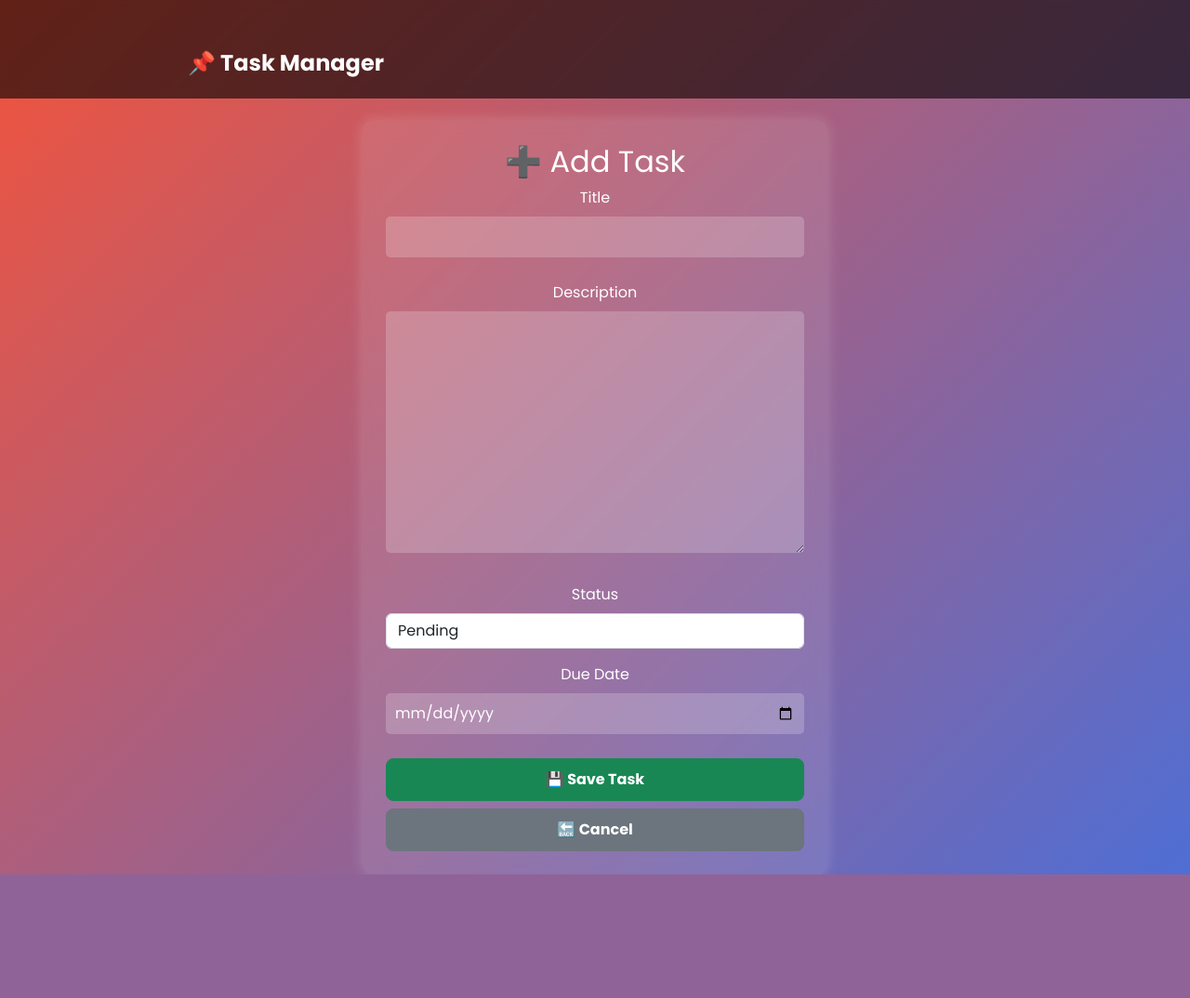
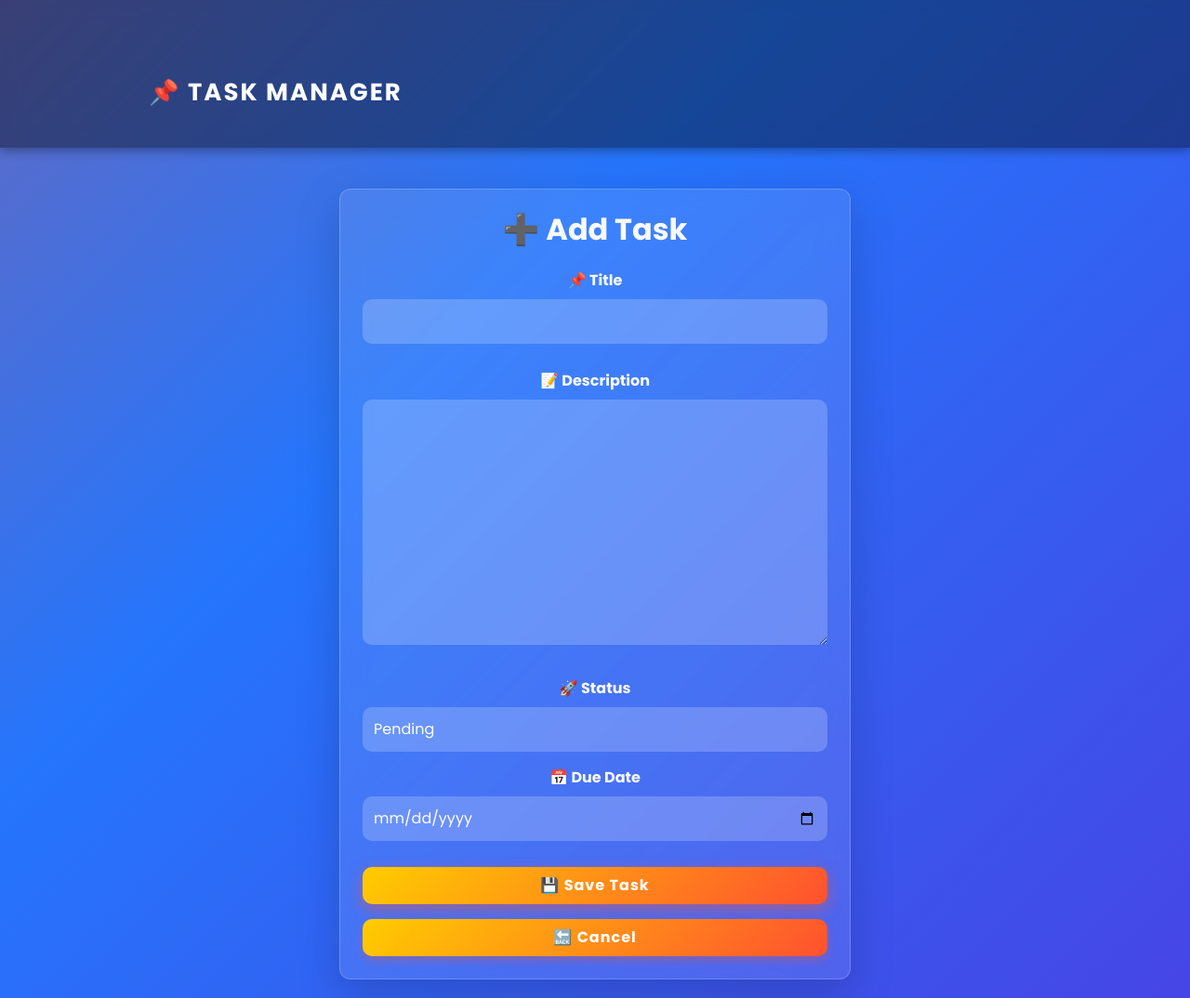
Before and after one commit to loayAlzaben1/Django_Project, a Django app: page /create/ in a window 1280 px wide. Shown: the whole page at 93% size. Before the commit the page ends 941 px from the top, so only its background shows below. Run offline with Django 5.2, Linux system fonts and the light colour scheme.

Commit message:
Updated styles and task delete confirmation UI

```diff
--- a/tasks/static/css/styles.css
+++ b/tasks/static/css/styles.css
@@ -1,76 +1,98 @@
-/* 🌟 Cool Animated Background */
+/* 🌟 Stunning Animated Background */
 body {
     background: linear-gradient(-45deg, #6a11cb, #2575fc, #ff512f, #dd2476);
     background-size: 400% 400%;
-    animation: gradientBG 10s ease infinite;
+    animation: gradientBG 15s ease infinite;
     font-family: 'Poppins', sans-serif;
     color: white;
     min-height: 100vh;
     display: flex;
     flex-direction: column;
     align-items: center;
+    justify-content: center;
+    overflow-x: hidden;
 }
 
-/* ✨ Background Animation */
+/* ✨ Enhanced Background Animation */
 @keyframes gradientBG {
     0% { background-position: 0% 50%; }
     50% { background-position: 100% 50%; }
     100% { background-position: 0% 50%; }
 }
 
-/* 📌 Navbar */
+/* 📌 Elegant Navbar */
 .navbar {
-    background: rgba(0, 0, 0, 0.6);
+    background: rgba(0, 0, 0, 0.4);
     padding: 15px;
-    backdrop-filter: blur(5px);
+    backdrop-filter: blur(10px);
     width: 100%;
+    box-shadow: 0px 4px 10px rgba(0, 0, 0, 0.3);
 }
 
 .navbar-brand {
-    font-size: 24px;
+    font-size: 26px;
     font-weight: bold;
+    text-transform: uppercase;
+    letter-spacing: 2px;
 }
 
 /* 📜 Centered Page Content */
 .container {
-    max-width: 900px;
-    margin-top: 30px;
+    max-width: 1000px;
+    margin-top: 40px;
+    padding: 20px;
 }
 
-/* 🏆 Table Styling */
+/* 🏆 Elegant Table Styling */
 .table {
-    background: rgba(255, 255, 255, 0.1);
-    border-radius: 10px;
+    background: rgba(255, 255, 255, 0.15);
+    border-radius: 12px;
     overflow: hidden;
-    backdrop-filter: blur(10px);
+    backdrop-filter: blur(12px);
+    border-collapse: separate;
+    box-shadow: 0px 5px 15px rgba(255, 255, 255, 0.2);
 }
 
 .table th {
-    background-color: rgba(255, 255, 255, 0.2);
+    background-color: rgba(255, 255, 255, 0.3);
     color: #ffcc00;
+    padding: 12px;
 }
 
 .table td {
     background-color: rgba(255, 255, 255, 0.1);
+    padding: 12px;
+    transition: background 0.3s;
 }
 
-/* 🔘 Buttons */
+.table td:hover {
+    background-color: rgba(255, 255, 255, 0.2);
+}
+
+/* 🔘 Improved Buttons */
 .btn {
-    border-radius: 8px;
+    border-radius: 10px;
     transition: all 0.3s ease-in-out;
     font-weight: bold;
-    padding: 10px 15px;
+    padding: 12px 18px;
+    letter-spacing: 1px;
+    background: linear-gradient(135deg, #ffcc00, #ff512f);
+    color: white;
+    border: none;
+    box-shadow: 0px 5px 10px rgba(255, 81, 47, 0.3);
 }
 
 .btn:hover {
-    transform: scale(1.05);
+    transform: translateY(-3px) scale(1.08);
+    box-shadow: 0px 8px 15px rgba(255, 81, 47, 0.5);
 }
 
-/* 🎯 Status Badges */
+/* 🎯 Modern Status Badges */
 .badge {
-    padding: 6px 12px;
-    border-radius: 5px;
+    padding: 8px 14px;
+    border-radius: 6px;
     font-weight: bold;
+    text-transform: uppercase;
 }
 
 .badge-pending {
@@ -88,49 +110,55 @@ body {
     color: white;
 }
 
-/* 📜 Beautiful Form Styling */
+/* 📜 Glassmorphic Form Styling */
 .form-container {
     background: rgba(255, 255, 255, 0.1);
-    padding: 25px;
-    border-radius: 10px;
-    max-width: 500px;
+    padding: 30px;
+    border-radius: 12px;
+    max-width: 550px;
     margin: auto;
-    backdrop-filter: blur(10px);
-    box-shadow: 0px 0px 15px rgba(255, 255, 255, 0.2);
+    backdrop-filter: blur(15px);
+    box-shadow: 0px 8px 20px rgba(255, 255, 255, 0.3);
     text-align: center;
+    border: 1px solid rgba(255, 255, 255, 0.2);
 }
 
-/* 🌟 Form Input Styling */
+/* 🌟 Sleek Form Input Styling */
 form input,
 form select,
 form textarea {
     background: rgba(255, 255, 255, 0.2);
     color: white;
     border: none;
-    padding: 10px;
-    border-radius: 5px;
+    padding: 12px;
+    border-radius: 8px;
     width: 100%;
-    margin-bottom: 10px;
+    margin-bottom: 12px;
+    font-size: 16px;
+    transition: all 0.3s;
 }
 
 form input:focus,
 form select:focus,
 form textarea:focus {
     outline: none;
-    box-shadow: 0px 0px 5px rgba(255, 255, 255, 0.5);
+    box-shadow: 0px 0px 8px rgba(255, 255, 255, 0.5);
+    background: rgba(255, 255, 255, 0.3);
 }
 
-/* 📌 Center the Buttons */
+/* 📌 Full-width Buttons */
 .w-100 {
     display: block;
     width: 100%;
 }
 
-/* 🌟 Footer */
+/* 🌟 Enhanced Footer */
 .footer {
     text-align: center;
     margin-top: auto;
     padding: 20px;
-    background: rgba(0, 0, 0, 0.3);
+    background: rgba(0, 0, 0, 0.4);
     width: 100%;
+    font-size: 14px;
+    box-shadow: 0px -4px 10px rgba(0, 0, 0, 0.2);
 }
--- a/tasks/templates/tasks/task_form.html
+++ b/tasks/templates/tasks/task_form.html
@@ -1,28 +1,69 @@
 {% extends 'tasks/base.html' %}
 
 {% block content %}
-    <div class="form-container">
-        <h2 class="text-center">{% if form.instance.pk %}✏️ Edit Task{% else %}➕ Add Task{% endif %}</h2>
-        <form method="POST">
+    <div class="form-container shadow-lg p-4 rounded-lg animate-fade-in">
+        <h2 class="text-center fw-bold text-light mb-4">
+            {% if form.instance.pk %} ✏️ Edit Task {% else %} ➕ Add Task {% endif %}
+        </h2>
+        <form method="POST" class="glass-form">
             {% csrf_token %}
             <div class="mb-3">
-                <label class="form-label">Title</label>
+                <label class="form-label text-light fw-semibold">📌 Title</label>
                 {{ form.title }}
             </div>
             <div class="mb-3">
-                <label class="form-label">Description</label>
+                <label class="form-label text-light fw-semibold">📝 Description</label>
                 {{ form.description }}
             </div>
             <div class="mb-3">
-                <label class="form-label">Status</label>
+                <label class="form-label text-light fw-semibold">🚀 Status</label>
                 {{ form.status }}
             </div>
             <div class="mb-3">
-                <label class="form-label">Due Date</label>
+                <label class="form-label text-light fw-semibold">📅 Due Date</label>
                 {{ form.due_date }}
             </div>
-            <button type="submit" class="btn btn-success w-100">💾 Save Task</button>
-            <a href="{% url 'task_list' %}" class="btn btn-secondary w-100 mt-2">🔙 Cancel</a>
+            <button type="submit" class="btn btn-glow w-100 py-2 fw-bold">💾 Save Task</button>
+            <a href="{% url 'task_list' %}" class="btn btn-outline-light w-100 mt-3 py-2 fw-bold">🔙 Cancel</a>
         </form>
     </div>
+
+    <style>
+        .form-container {
+            background: rgba(255, 255, 255, 0.1);
+            backdrop-filter: blur(15px);
+            border: 1px solid rgba(255, 255, 255, 0.2);
+            box-shadow: 0px 8px 20px rgba(255, 255, 255, 0.3);
+            animation: fadeIn 0.8s ease-in-out;
+        }
+        .glass-form input, .glass-form select, .glass-form textarea {
+            background: rgba(255, 255, 255, 0.2);
+            color: white;
+            border: none;
+            padding: 12px;
+            border-radius: 10px;
+            width: 100%;
+            margin-bottom: 12px;
+            transition: all 0.3s;
+        }
+        .glass-form input:focus, .glass-form select:focus, .glass-form textarea:focus {
+            outline: none;
+            box-shadow: 0px 0px 10px rgba(255, 255, 255, 0.6);
+        }
+        .btn-glow {
+            background: linear-gradient(135deg, #ffcc00, #ff512f);
+            color: white;
+            border: none;
+            box-shadow: 0px 5px 15px rgba(255, 81, 47, 0.5);
+            transition: all 0.3s;
+        }
+        .btn-glow:hover {
+            transform: translateY(-3px) scale(1.1);
+            box-shadow: 0px 10px 20px rgba(255, 81, 47, 0.7);
+        }
+        @keyframes fadeIn {
+            from { opacity: 0; transform: translateY(-10px); }
+            to { opacity: 1; transform: translateY(0); }
+        }
+    </style>
 {% endblock %}
```
Also changed, not shown: tasks/templates/tasks/task_confirm_delete.html (+34 -7 lines), db.sqlite3.
